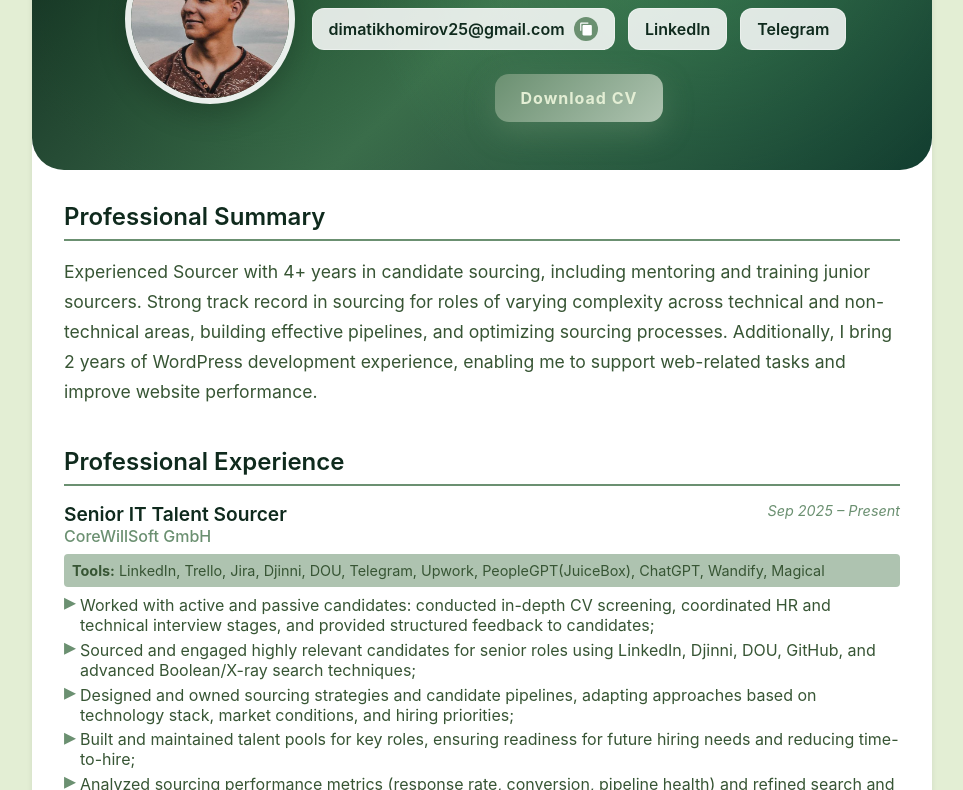
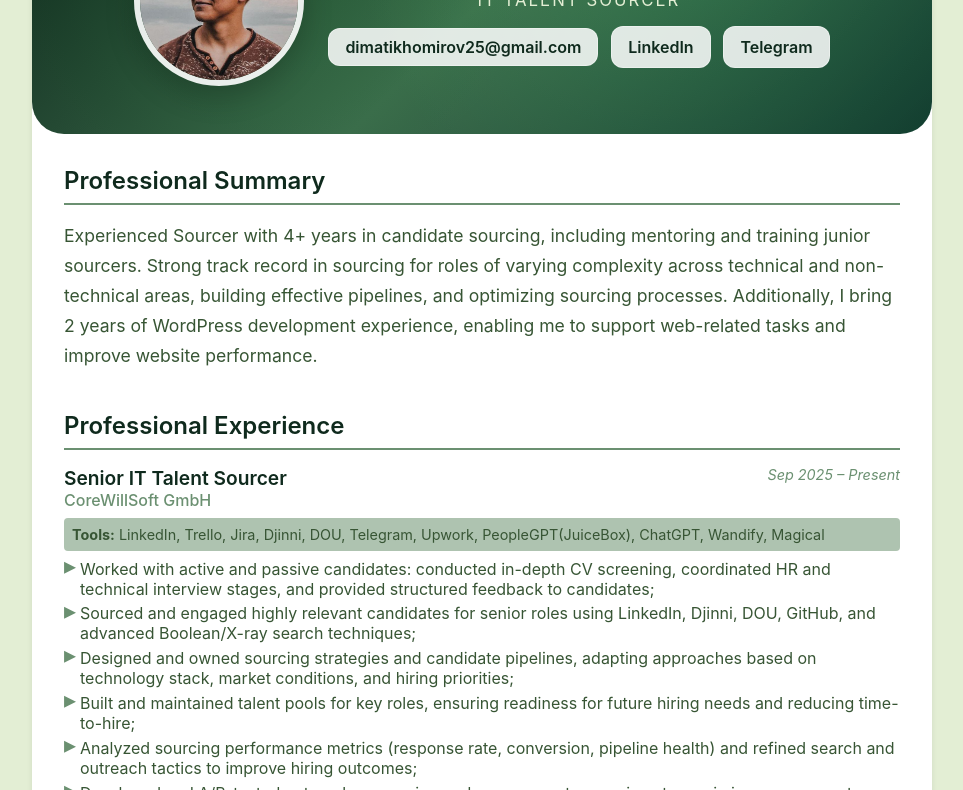
Before and after one commit to dmytro-tikhomirov/cv, a plain HTML site: page index.html in a window 1280 px wide. Shown: the part 132-922 px from the top of the page, without its empty margins (158-1121 px from the left). Drawn offline with Linux system fonts and the light colour scheme.

Commit message:
Update index.html

```diff
--- a/index.html
+++ b/index.html
@@ -4,8 +4,7 @@
 <head>
     <title>CV - Dima Tikhomirov - IT Talent Sourcer</title>
     <meta charset="utf-8">
-    <meta name="description"
-        content="Dima Tikhomirov - IT Talent Sourcer with 4+ years experience in sourcing">
+    <meta name="description" content="Dima Tikhomirov - IT Talent Sourcer with 4+ years experience in sourcing">
     <meta name="viewport" content="width=device-width, initial-scale=1">
     <link rel="stylesheet" href="style.css">
     <script src="script.js" defer></script>
@@ -19,24 +18,21 @@
             <div class="header-text">
                 <h1>Dima Tikhomirov</h1>
                 <div class="title">IT Talent Sourcer</div>
-
                 <div class="contact-info">
                     <div class="email-box">
                         <span id="email-text">dimatikhomirov25@gmail.com</span>
-                        <button class="copy-btn" onclick="copyEmail()" aria-label="Copy email">
+                       <!-- <button class="copy-btn" onclick="copyEmail()" aria-label="Copy email">
                             <svg width="18" height="18" viewBox="0 0 24 24" fill="none"
                                  xmlns="http://www.w3.org/2000/svg">
                                 <path d="M16 1H4C2.9 1 2 1.9 2 3V15H4V3H16V1Z" fill="white"/>
-                                <path d="M20 5H8C6.9 5 6 5.9 6 7V21C6 22.1 6.9 23 8 23H20C21.1 23 22 22.1 22 21V7C22 5.9 21.1 5 20 5Z"
-                                      fill="white"/>
+                                <path d="M20 5H8C6.9 5 6 5.9 6 7V21C6 22.1 6.9 23 8 23H20C21.1 23 22 22.1 22 21V7C22 5.9 21.1 5 20 5Z" fill="white"/>
                             </svg>
-                        </button>
+                        </button>-->
                     </div>
-
                     <a href="https://www.linkedin.com/in/dima-tikhomirov-6ba328231/" target="_blank">LinkedIn</a>
                     <a href="https://t.me/dimoooon18" target="_blank">Telegram</a>
                 </div>
-                <a href="assets/files/cv.pdf" class="download-btn" download>Download CV</a>
+                <!-- <a href="assets/files/cv.pdf" class="download-btn" download>Download CV</a> -->
             </div>
         </div>
     </header>
```
